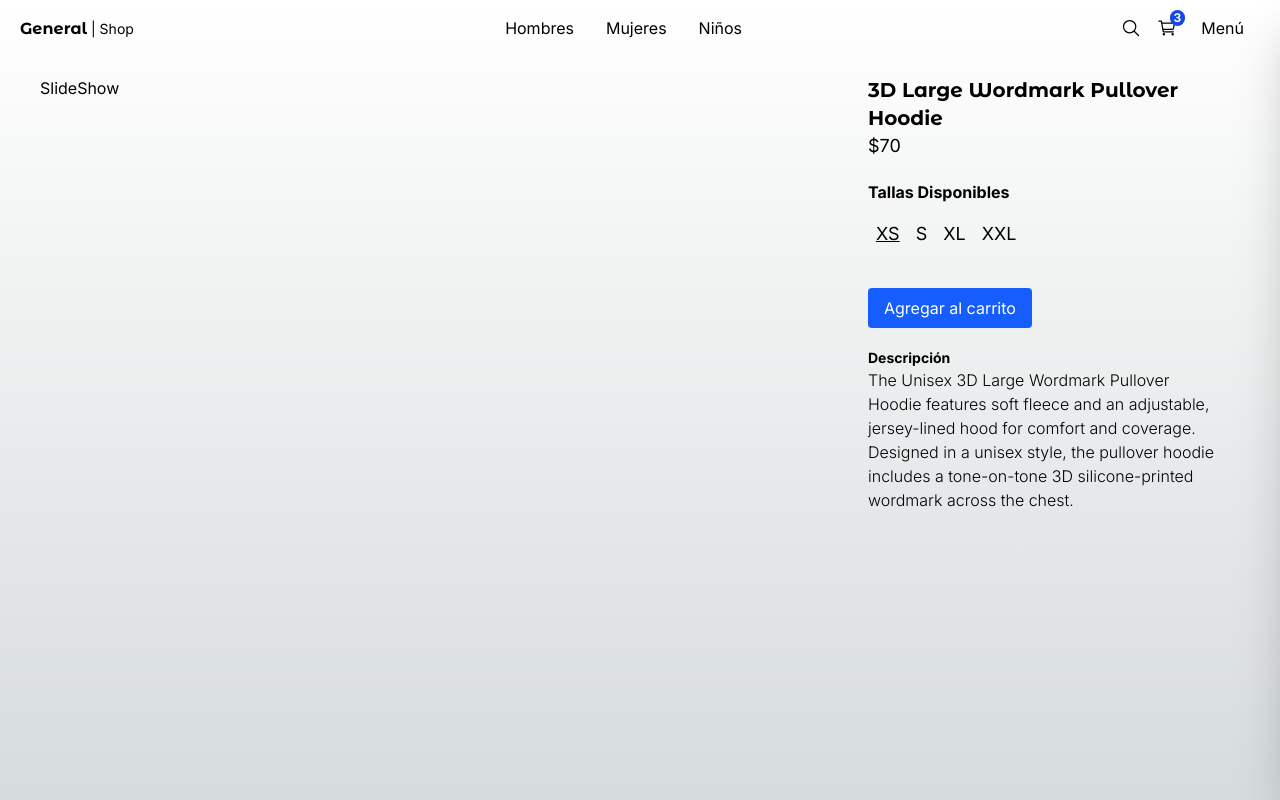
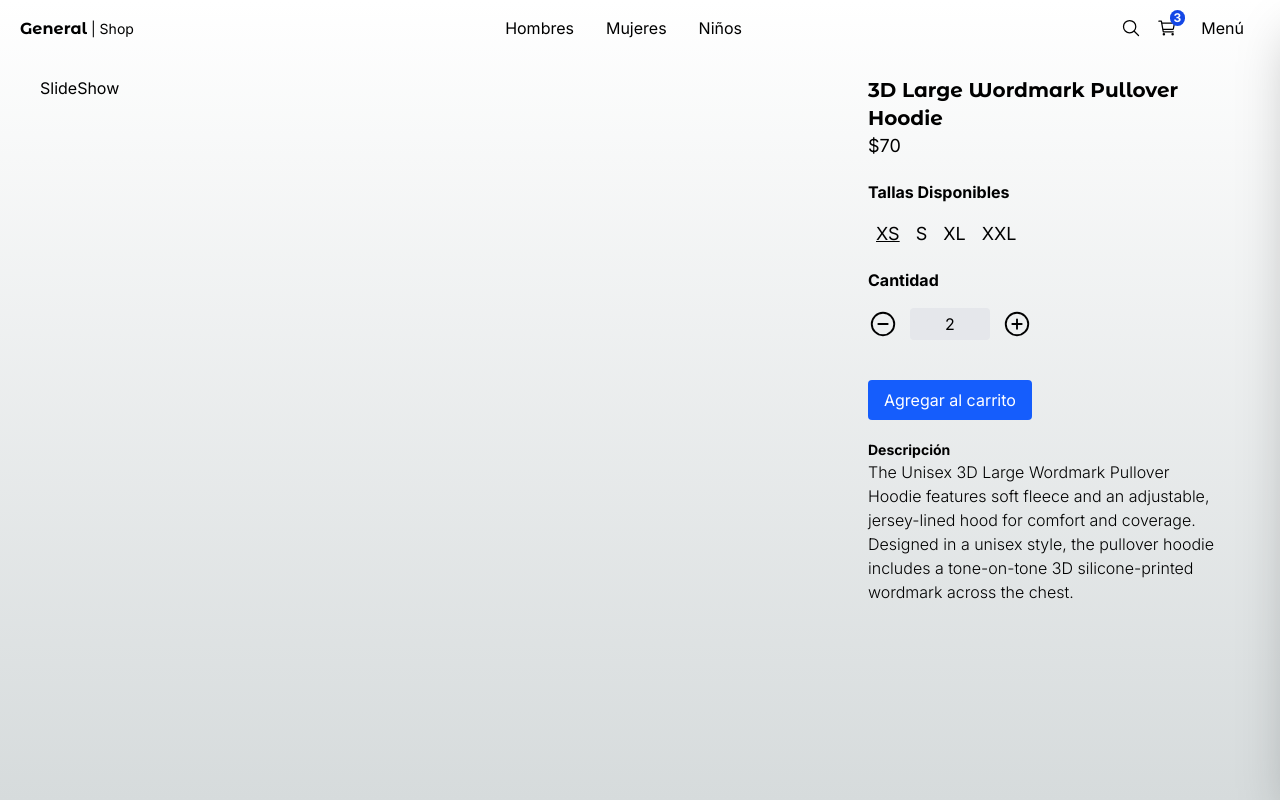
Before and after one commit to felipejoq/all-store, a Next.js app: page /product/3d_large_wordmark_pullover_hoodie in a window 1280 px wide. Built offline with nearby package versions, Linux system fonts and the light colour scheme.

Commit message:
feat(product): add quantity selector component and integrate into product page

```diff
--- a/src/app/(shop)/product/[slug]/page.tsx
+++ b/src/app/(shop)/product/[slug]/page.tsx
@@ -1,4 +1,4 @@
-import { SizeSelector } from "@/components";
+import { QuantitySelector, SizeSelector } from "@/components";
 import { titleFont } from "@/config/fonts";
 import { initialData } from "@/seed/seed";
 import { notFound } from "next/navigation";
@@ -36,9 +36,10 @@
                 <SizeSelector selectedSize={product.sizes[0]} availableSizes={product.sizes} />
 
                 {/* Selector de cantidades */}
+                <QuantitySelector quantity={2} />
 
                 {/* Button add to cart */}
-                <button className="btn-primary my-5">
+                <button className="btn-primary my-5 cursor-pointer">
                     Agregar al carrito
                 </button>
 
--- a/src/components/index.ts
+++ b/src/components/index.ts
@@ -2,7 +2,8 @@
 export * from './ui/not-found/PageNotFound';
 export * from './ui/title/Title';
 export * from './ui/sidebar/Sidebar';
-export * from './product/size-selector/SizeSelector'
+export * from './product/size-selector/SizeSelector';
+export * from './product/quantity-selector/QuantitySelector';
 
 export * from './products/product-grid/ProductGrid';
 export * from './products/product-grid/ProductGridItem';
--- /dev/null
+++ b/src/components/product/quantity-selector/QuantitySelector.tsx
@@ -0,0 +1,41 @@
+'use client';
+
+import { useState } from "react";
+import { IoAddCircleOutline, IoRemoveCircleOutline } from "react-icons/io5";
+
+interface Props {
+    quantity: number;
+}
+
+export const QuantitySelector = ({ quantity }: Props) => {
+
+    const [count, setCount] = useState(quantity);
+
+    const onQuantityChanged = (value: number) => {
+        if(count + value < 1) return;
+        setCount(count + value);
+    }
+
+    return (
+        <div className="my-5">
+            <h1 className="font-bold mb-4">Cantidad</h1>
+            <div className="flex items-center">
+                <button
+                    onClick={() => onQuantityChanged(-1)}
+                    className="cursor-pointer"
+                >
+                    <IoRemoveCircleOutline size={30} />
+                </button>
+                <span className="w-20 mx-3 px-5 py-1 bg-gray-200 text-center rounded">
+                    {count}
+                </span>
+                <button
+                    onClick={() => onQuantityChanged(1)}
+                    className="cursor-pointer"
+                >
+                    <IoAddCircleOutline size={30} />
+                </button>
+            </div>
+        </div>
+    )
+}
```
